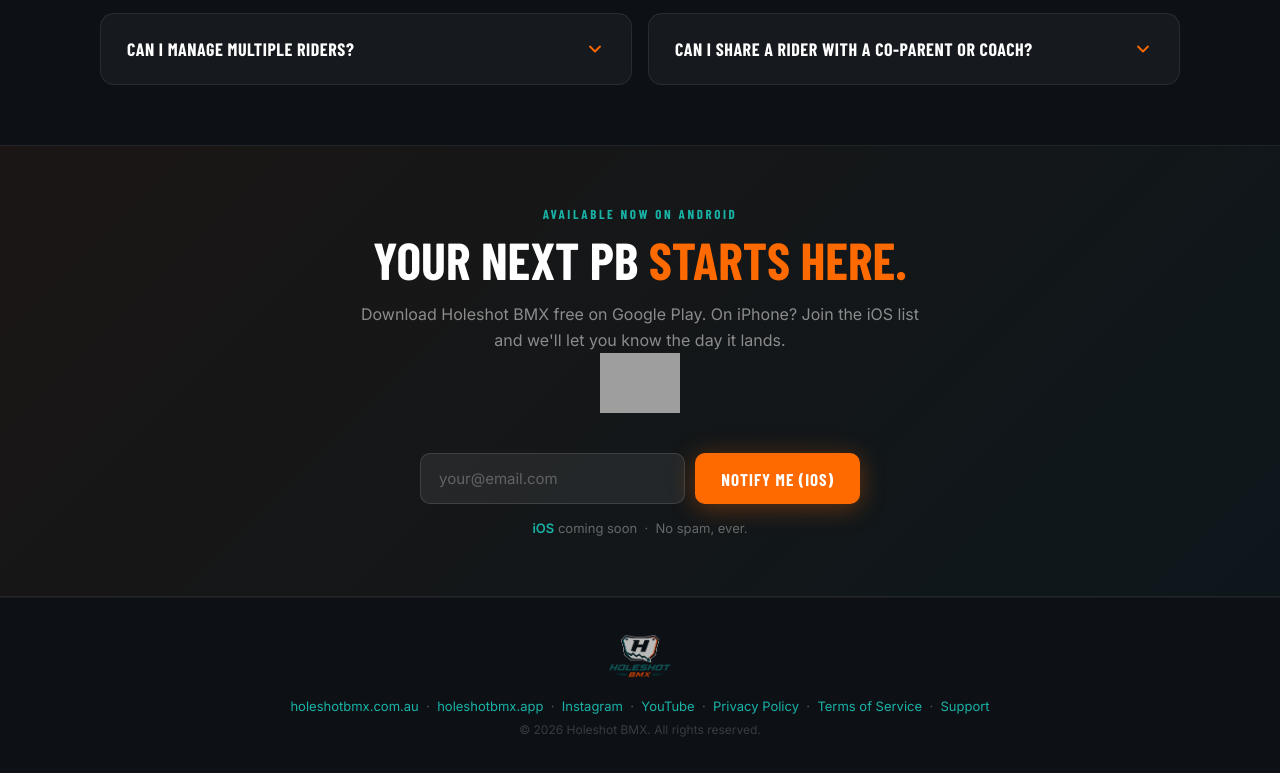
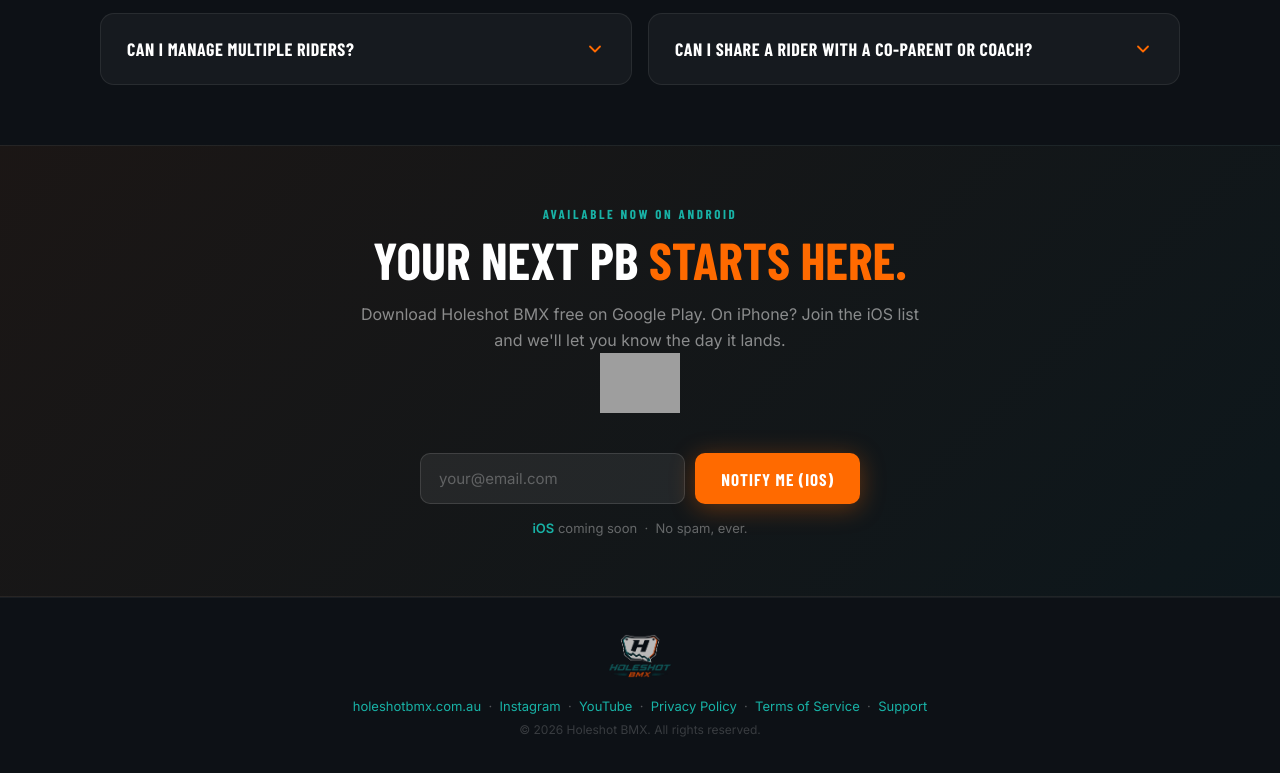
Before and after one commit to rjh-droid/holeshotbmx-landing, a plain HTML site: page index.html in a window 1280 px wide. Shown: the part 4023-4796 px from the top of the page. Drawn offline with nearby package versions, Linux system fonts and the light colour scheme; grey boxes are pictures that could not be loaded; a web font is replaced by a local one.

Commit message:
Remove footer link to holeshotbmx.app until the domain serves a site
Co-Authored-By: Claude Opus 5.5 <noreply@anthropic.com>
Claude-Session: https://claude.ai/code/session_01PQfWQP3RmvC2U2TEUFg7CF

```diff
--- a/index.html
+++ b/index.html
@@ -1031,8 +1031,6 @@
   <p class="footer-links">
     <a href="https://holeshotbmx.com.au">holeshotbmx.com.au</a>
     &nbsp;·&nbsp;
-    <a href="https://holeshotbmx.app">holeshotbmx.app</a>
-    &nbsp;·&nbsp;
     <a href="https://www.instagram.com/holeshotbmxapp/" target="_blank" rel="noopener">Instagram</a>
     &nbsp;·&nbsp;
     <a href="https://www.youtube.com/@HoleshotBMX" target="_blank" rel="noopener">YouTube</a>
```
Also changed, not shown: 1 other file.
